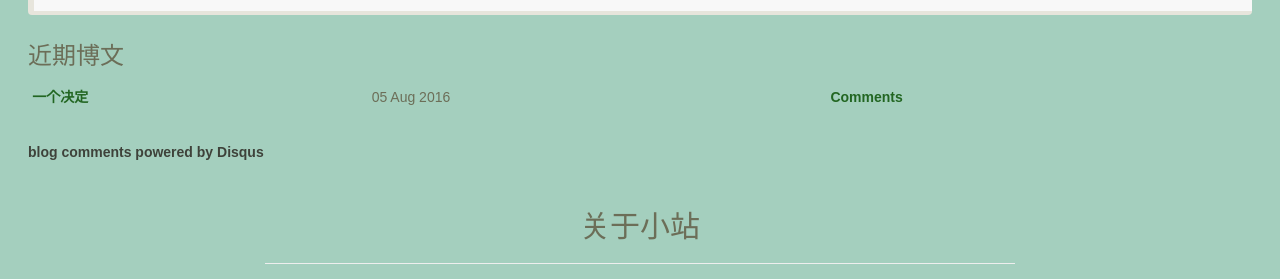
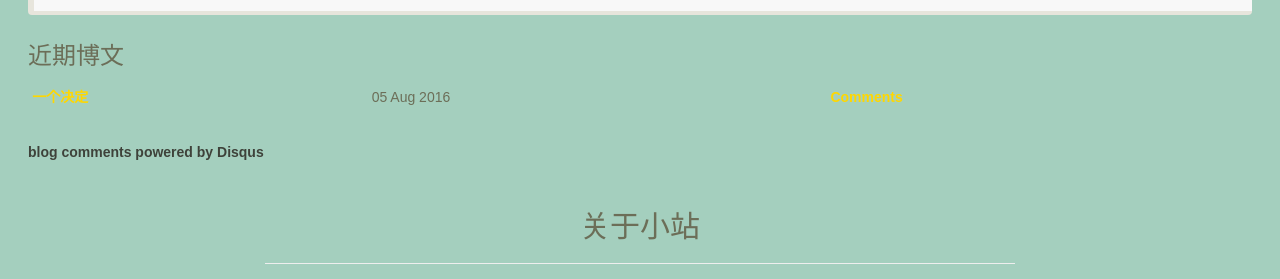
Before and after one commit to Rinaloving/Rinaloving.github.io, a Jekyll site: the page built from _posts/2018-09-13-测试博客.md, in a window 1280 px wide. Shown: the part 1047-1326 px from the top of the page. Built offline with Jekyll 4.4.1, drawn with Linux system fonts in a browser that asks for light colours; nearby versions of some CDN libraries; library files that are not in the unit come from our copies.

Commit message:
取消下划线

```diff
--- a/stylesheets/master.css
+++ b/stylesheets/master.css
@@ -151,8 +151,9 @@
 }
 
 table.post-list a {
-  color: #262;
+  color: #FFD700;
   font-weight: bold;
+  text-decoration:none;
 }
 
 table.post-list th {
```
